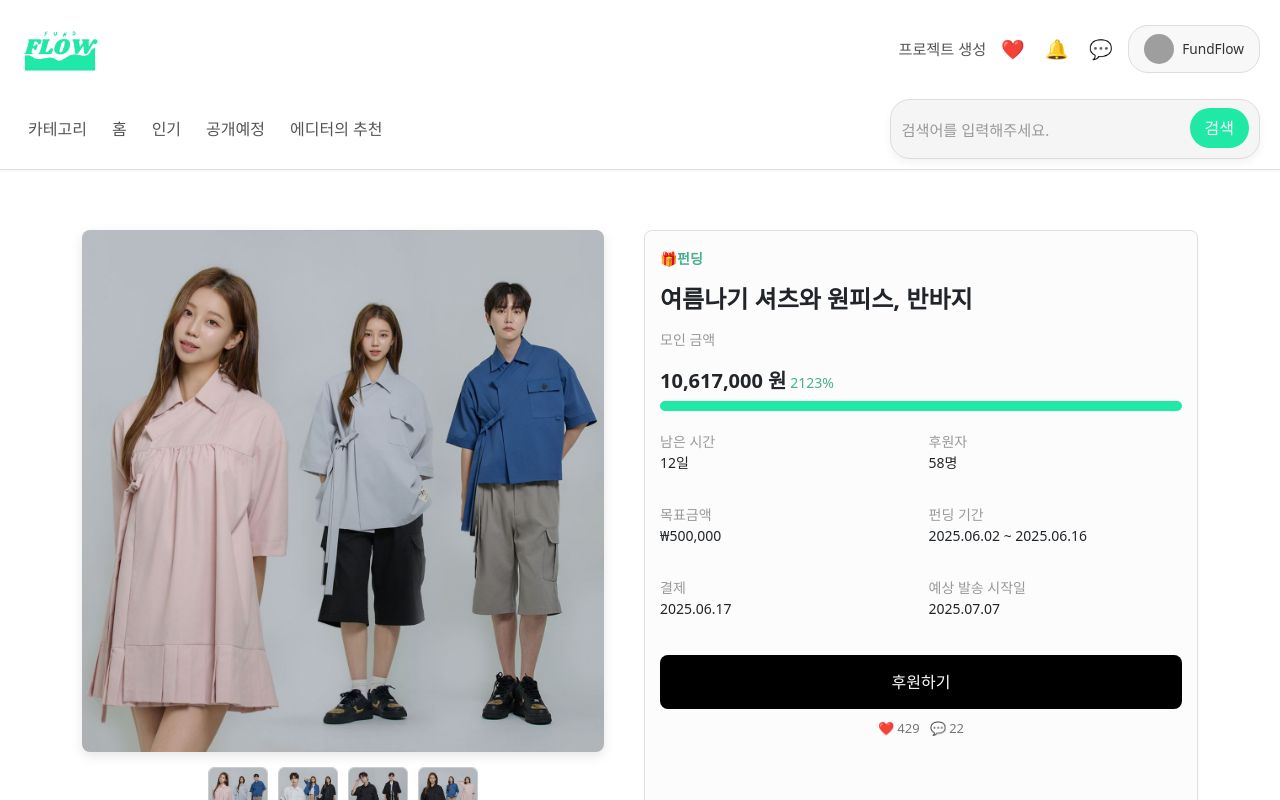
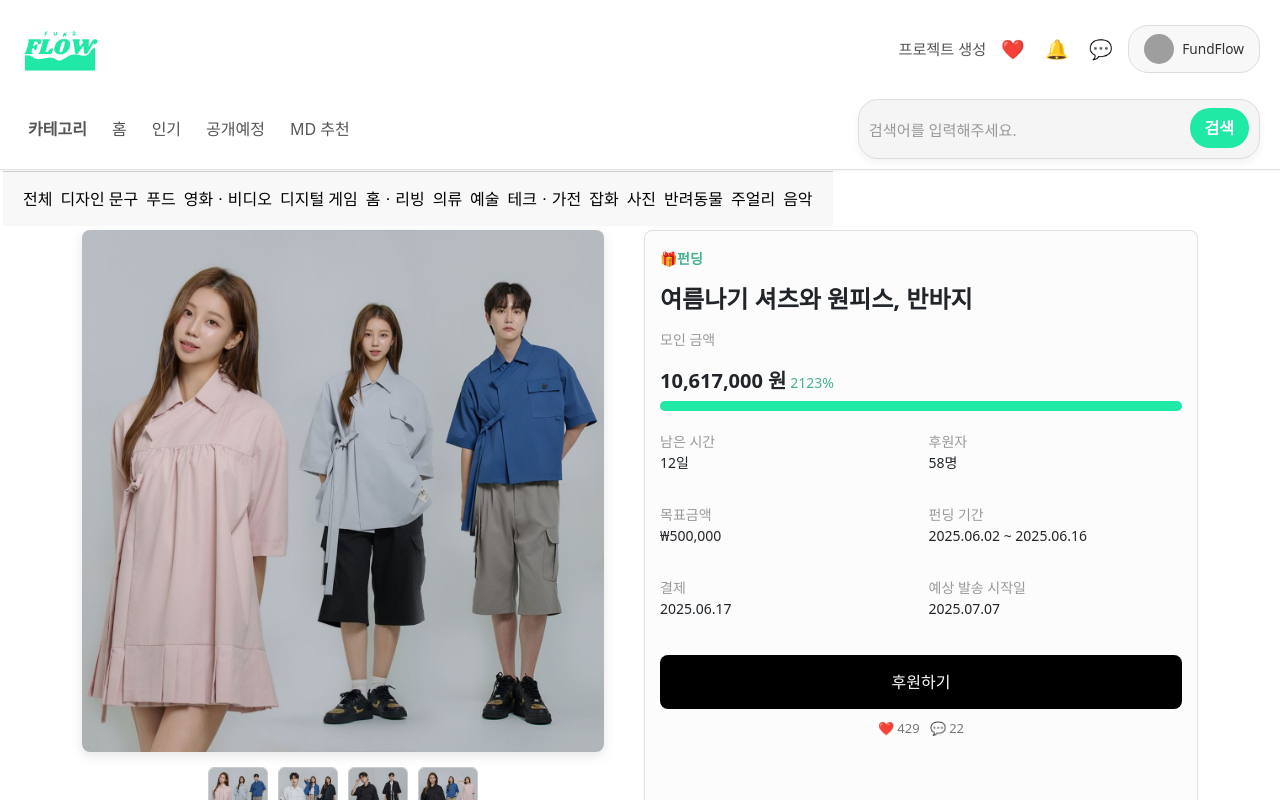
Before and after one commit to KJW-623/First-teamProject, a React (Create React App) app: page /details in a window 1280 px wide. Both pictures are taken after a click on the button "카테고리". Shown: the top 800 px of the page. Built offline with nearby package versions, Linux system fonts and the light colour scheme; grey boxes are pictures that could not be loaded.

Commit message:
헤더 카테고리 수정

```diff
--- a/src/header/Header.css
+++ b/src/header/Header.css
@@ -74,6 +74,7 @@ body {
     height: 30px;
     border-radius: 90%;
 }
+
 .profile-dropdown {
     position: relative;
 }
@@ -178,4 +179,36 @@ body {
 
 .fas {
     font-style: normal;
+    font-weight: bolder;
 }
+
+.cate-dropdown {
+    background-color: #f8f8f8;
+    padding: 10px 20px;
+    border-top: 1px solid #ccc;
+    position: absolute;
+    margin-top: 25px;
+    margin-left: -25px;
+}
+
+.cate-dropdown ul {
+    list-style: none;
+    padding: 0;
+    margin: 0;
+    display: flex;
+    flex-wrap: wrap;
+    gap: 8px;
+}
+
+.cate-dropdown ul li {
+    padding: 5px 0;
+    cursor: pointer;
+    font-size: 1em;
+    color: black;
+    white-space: nowrap;
+    flex: 0 0 auto;
+}
+
+.cate-dropdown ul li:hover {
+    color: #20e9a5;
+}
--- a/src/header/Header.js
+++ b/src/header/Header.js
@@ -1,4 +1,5 @@
 import { Link, useLocation } from 'react-router-dom';
+import { useState } from 'react';
 import './Header.css';
 
 const Header = () => {
@@ -6,6 +7,8 @@ const Header = () => {
     const location = useLocation();
     const shouldHideHeader = location.pathname === '/login' || location.pathname === '/HelpCenter' || location.pathname === '/register'
         || location.pathname === '/FoundID' || location.pathname === '/FoundPW';
+
+    const [isCateOpen, setIsCateOpen] = useState(false);
 
     if (shouldHideHeader) {
         return null;
@@ -46,14 +49,33 @@ const Header = () => {
                 <ul className="nav-links">
                     <li>
                         <button className="category-button">
-                            <i className="fas"></i>
-                            카테고리
+                            <i className="fas" onClick={() => setIsCateOpen(!isCateOpen)}>카테고리</i>
                         </button>
+                        {isCateOpen && (
+                    <div className="cate-dropdown">
+                        <ul>
+                            <li>전체</li>
+                            <li>디자인 문구</li>
+                            <li>푸드</li>
+                            <li>영화ㆍ비디오</li>
+                            <li>디지털 게임</li>
+                            <li>홈ㆍ리빙</li>
+                            <li>의류</li>
+                            <li>예술</li>
+                            <li>테크ㆍ가전</li>
+                            <li>잡화</li>
+                            <li>사진</li>
+                            <li>반려동물</li>
+                            <li>주얼리</li>
+                            <li>음악</li>
+                        </ul>
+                    </div>
+                )}
                     </li>
                     <li><Link to="/home">홈</Link></li>
                     <li><Link to="/popular">인기</Link></li>
                     <li><Link to="/open-soon">공개예정</Link></li>
-                    <li><Link to="/RecommandProjects">에디터의 추천</Link></li>
+                    <li><Link to="/RecommandProjects">MD 추천</Link></li>
                 </ul>
                 <div className="search-bar">
                     <input type="text" placeholder="검색어를 입력해주세요." />
```
Lines whose indentation alone changed are shown as unchanged.
